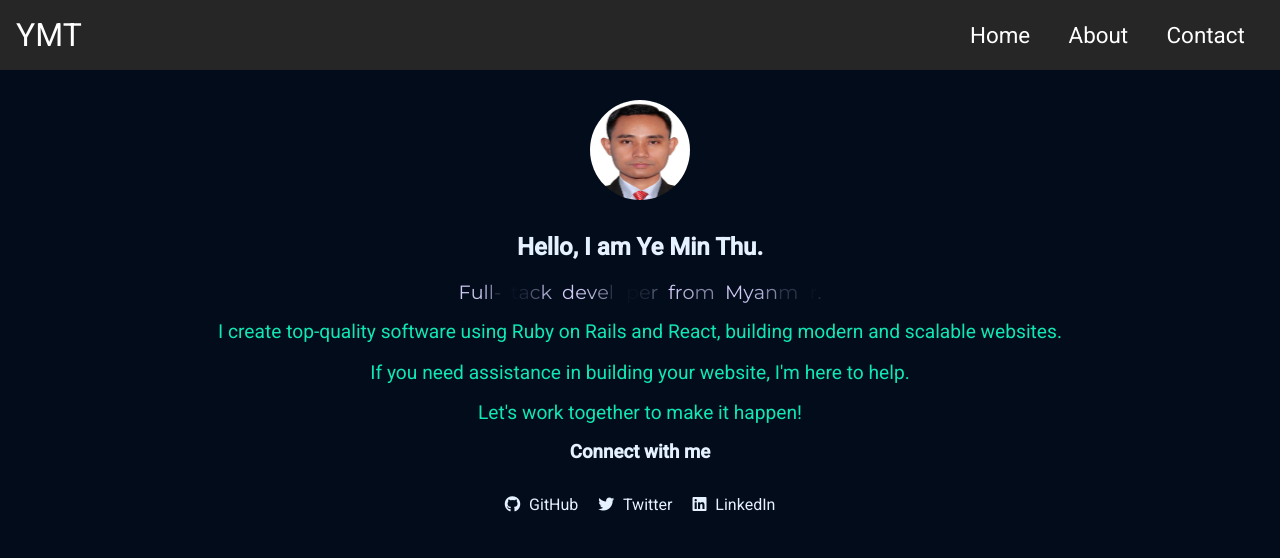
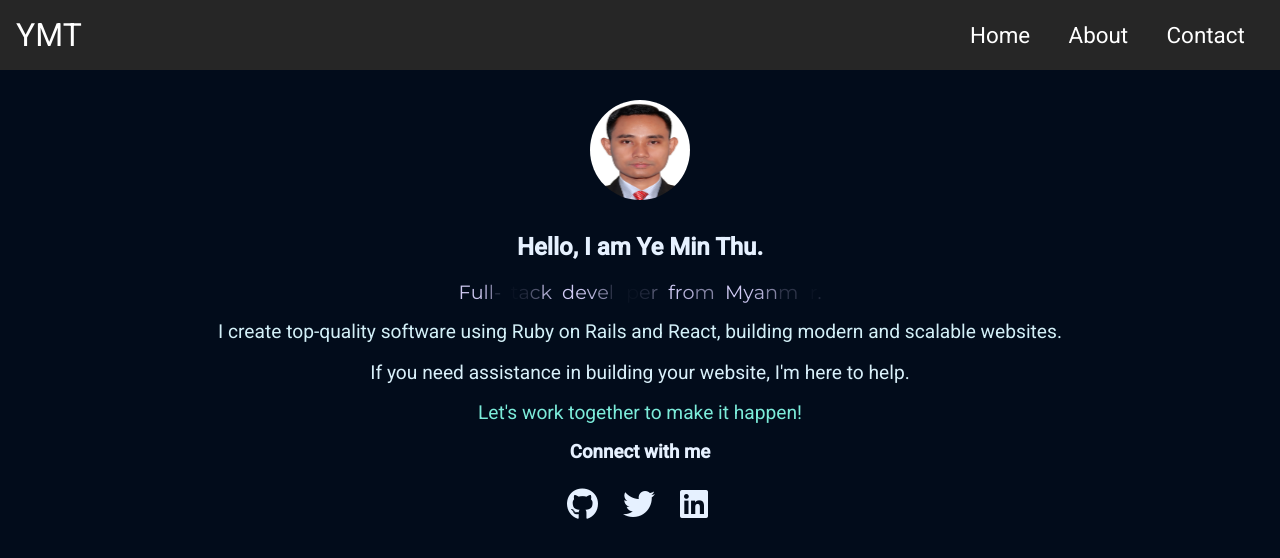
Before and after one commit to mryeminthu/react-portfolio, a React (Create React App) app: page / in a window 1280 px wide. Shown: the top 558 px of the page. Built offline with nearby package versions, Linux system fonts and the light colour scheme.

Commit message:
Add text animation to Home page

```diff
--- a/src/components/Home/Home.jsx
+++ b/src/components/Home/Home.jsx
@@ -30,7 +30,13 @@ const Home = () => {
           ))}
         </p>
         {aboutMe.map((line, index) => (
-          <p className="about-me" key={index}>
+          <p
+            className="about-me"
+            key={index}
+            style={{
+              animation: `colorChange 10s infinite alternate ${index * 2}s`,
+            }}
+          >
             {line}
           </p>
         ))}
@@ -43,21 +49,21 @@ const Home = () => {
             target="_blank"
             rel="noopener noreferrer"
           >
-            <i className="fab fa-github"></i> GitHub
+            <i className="fab fa-github"></i>
           </a>
           <a
             href="https://twitter.com/mryeminthu"
             target="_blank"
             rel="noopener noreferrer"
           >
-            <i className="fab fa-twitter"></i> Twitter
+            <i className="fab fa-twitter"></i>
           </a>
           <a
             href="https://www.linkedin.com/in/ye-min-thu-76456a214/"
             target="_blank"
             rel="noopener noreferrer"
           >
-            <i className="fab fa-linkedin"></i> LinkedIn
+            <i className="fab fa-linkedin"></i>
           </a>
         </div>
       </section>
--- a/src/components/Home/home.css
+++ b/src/components/Home/home.css
@@ -59,10 +59,20 @@ section.bounce-animation {
 }
 
 .about-me {
-  color: #10e7b5;
   font-size: 1.2rem;
 }
 
+@keyframes colorChange {
+  0% {
+    color: #10e7b5;
+  }
+  50% {
+    color: #e6f1ff;
+  }
+  100% {
+    color: #10e7b5;
+  }
+}
 .social-icons {
   margin-top: 15px;
 }
@@ -76,6 +86,7 @@ section.bounce-animation {
 
 .social-icons i {
   margin-right: 5px;
+  font-size: 2rem;
 }
 
 @media (max-width: 768px) {
```
